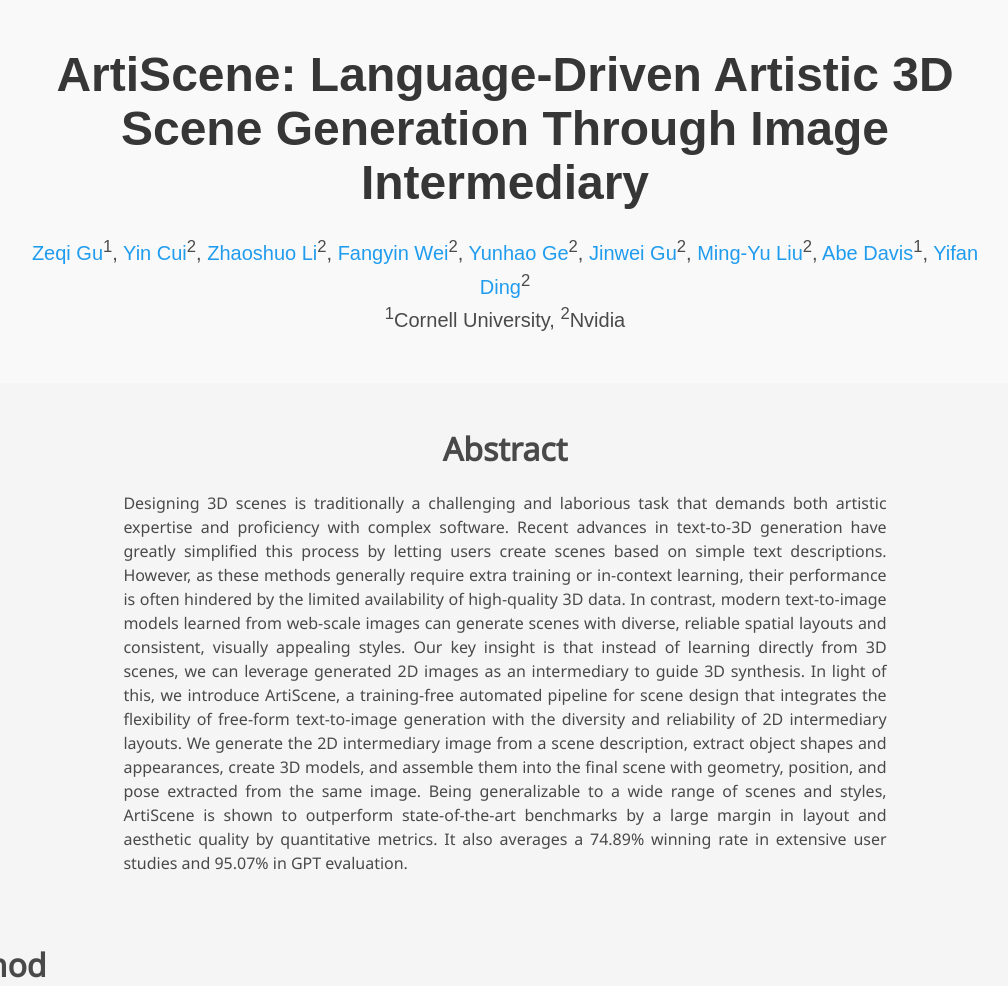
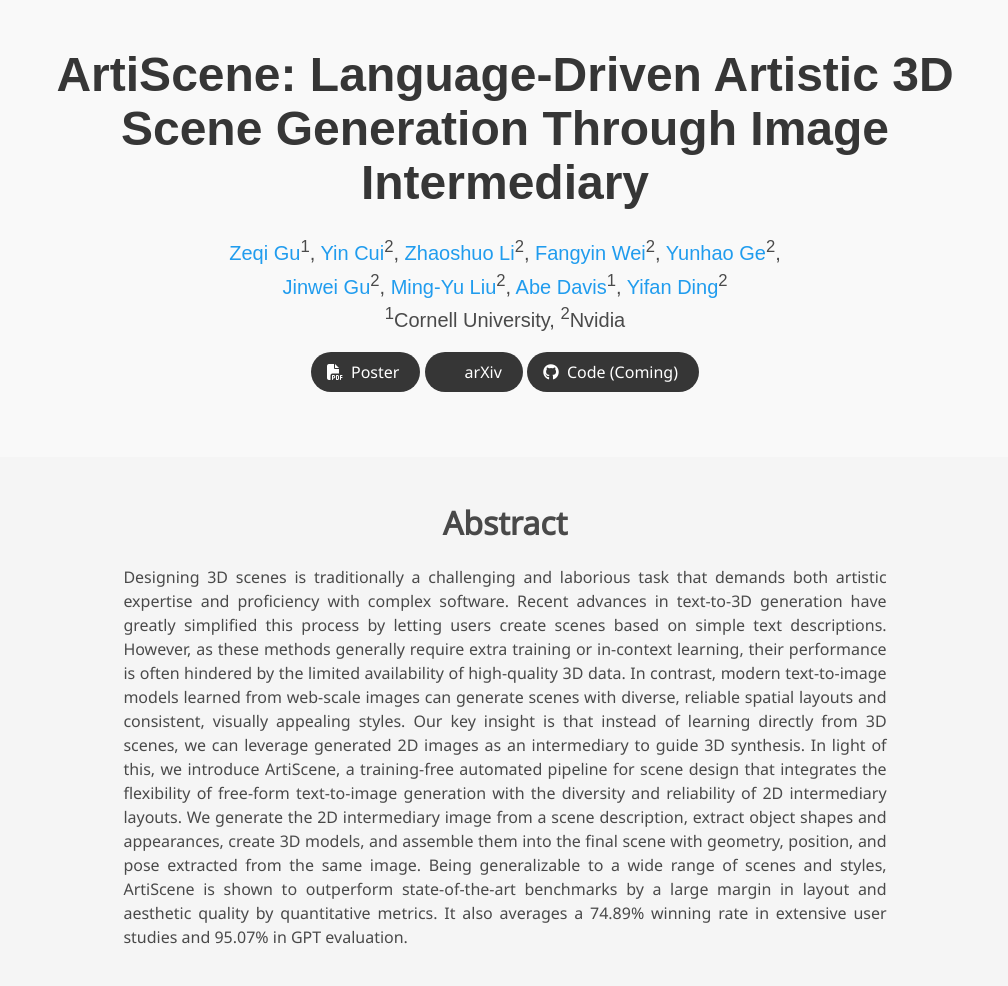
Before and after one commit to artiscene-cvpr/artiscene-cvpr.github.io, a plain HTML site: page index.html in a window 1280 px wide. Shown: the top 986 px of the page, without its empty margins (135-1143 px from the left). Drawn offline with nearby package versions, Linux system fonts and the light colour scheme; some icons are missing; a web font is replaced by a local one.

Commit message:
Updated website.

```diff
--- a/index.html
+++ b/index.html
@@ -3,7 +3,7 @@
 <head>
     <meta charset="UTF-8">
     <meta name="viewport" content="width=device-width, initial-scale=1.0">
-    <title>Video Gallery</title>
+    <title>ArtiScene</title>
     <style>
         body {
             font-family: Arial, sans-serif;
@@ -63,12 +63,64 @@
 
                 <div class="is-size-5 publication-authors">
                   <span class="author-block">
-                    <a href="https://www.cs.cornell.edu/~zeqigu/">Zeqi Gu</a><sup>1</sup>, <a href="https://ycui.me/">Yin Cui</a><sup>2</sup>, <a href="https://mli0603.github.io/">Zhaoshuo Li</a><sup>2</sup>, <a href="https://weify627.github.io/">Fangyin Wei</a><sup>2</sup>, <a href="https://gyhandy.github.io/">Yunhao Ge</a><sup>2</sup>, <a href="https://www.gujinwei.org/">Jinwei Gu</a><sup>2</sup>, <a href="https://mingyuliu.net/">Ming-Yu Liu</a><sup>2</sup>, <a href="https://www.abedavis.com/">Abe Davis</a><sup>1</sup>, <a href="https://scholar.google.com/citations?user=PAeRsxwAAAAJ&hl=zh-CN">Yifan Ding</a><sup>2</sup>
+                    <a href="https://www.cs.cornell.edu/~zeqigu/">Zeqi Gu</a><sup>1</sup>, <a href="https://ycui.me/">Yin Cui</a><sup>2</sup>, <a href="https://mli0603.github.io/">Zhaoshuo Li</a><sup>2</sup>, <a href="https://weify627.github.io/">Fangyin Wei</a><sup>2</sup>, <a href="https://gyhandy.github.io/">Yunhao Ge</a><sup>2</sup>, <br><a href="https://www.gujinwei.org/">Jinwei Gu</a><sup>2</sup>, <a href="https://mingyuliu.net/">Ming-Yu Liu</a><sup>2</sup>, <a href="https://www.abedavis.com/">Abe Davis</a><sup>1</sup>, <a href="https://scholar.google.com/citations?user=PAeRsxwAAAAJ&hl=zh-CN">Yifan Ding</a><sup>2</sup>
                     <br>
                     <sup>1</sup>Cornell University, <sup>2</sup>Nvidia
                   </span>
 
                 </div>
+                <div class="column has-text-centered">
+                    <div class="publication-links">
+                    <span class="link-block">
+                        <a href="cvpr25_poster_template.png"
+                            class="external-link button is-normal is-rounded is-dark">
+                            <span class="icon">
+                                <i class="fas fa-file-pdf"></i>
+                            </span>
+                            <span>Poster</span>
+                        </a>
+                        </span>
+                      <span class="link-block">
+                        <a href="https://arxiv.org/abs/2506.00742"
+                           class="external-link button is-normal is-rounded is-dark">
+                          <span class="icon">
+                              <i class="ai ai-arxiv"></i>
+                          </span>
+                          <span>arXiv</span>
+                        </a>
+                      </span>
+                      <!-- Video Link. -->
+                      <!-- <span class="link-block">
+                        <a href="https://www.youtube.com/watch?v=MrKrnHhk8IA"
+                           class="external-link button is-normal is-rounded is-dark">
+                          <span class="icon">
+                              <i class="fab fa-youtube"></i>
+                          </span>
+                          <span>Video</span>
+                        </a>
+                      </span> -->
+                      <!-- Code Link. -->
+                      <span class="link-block">
+                        <a href="https://artiscene-cvpr.github.io/"
+                           class="external-link button is-normal is-rounded is-dark">
+                          <span class="icon">
+                              <i class="fab fa-github"></i>
+                          </span>
+                          <span>Code (Coming)</span>
+                          </a>
+                      </span>
+                      <!-- Dataset Link. -->
+                      <!-- <span class="link-block">
+                        <a href="https://traindragondiffusion.github.io/"
+                           class="external-link button is-normal is-rounded is-dark">
+                          <span class="icon">
+                              <i class="far fa-images"></i>
+                          </span>
+                          <span>Data (Coming)</span>
+                          </a>
+                        </span> -->
+                    </div>
+
                 </div>
               </div>
             </div>
```
Also changed, not shown: 1 other file.
